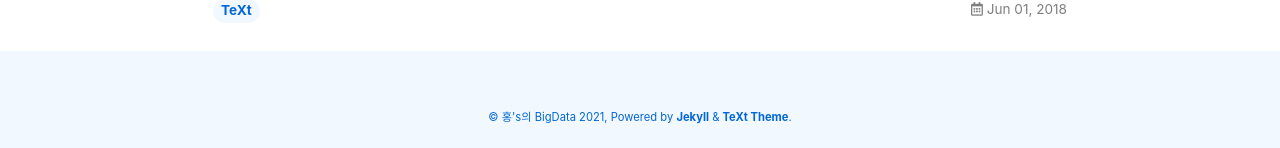
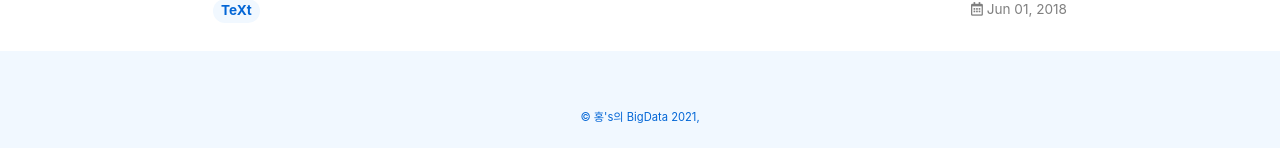
Before and after one commit to hongyeol-seo/hongyeol-seo.github.io, a Jekyll site: the page built from index.html, in a window 1280 px wide. Shown: the part 1218-1366 px from the top of the page. Built offline with Jekyll 4.4.1, drawn with Linux system fonts in a browser that asks for light colours; nearby versions of some CDN libraries; emoji names are drawn with the system emoji font; the list of posts is cut into pages by our own code.

Commit message:
하단 Powered by 삭제

```diff
--- a/_includes/footer.html
+++ b/_includes/footer.html
@@ -29,8 +29,8 @@
         {%- include snippets/get-locale-string.html key='COPYRIGHT_DATES' -%}
         {%- assign _locale_copyright_dates = __return -%}
         © {{ site.title }} {{ _locale_copyright_dates }},
-        Powered by <a title="Jekyll is a simple, blog-aware, static site generator." href="http://jekyllrb.com/">Jekyll</a> & <a
-        title="TeXt is a super customizable Jekyll theme." href="https://github.com/kitian616/jekyll-TeXt-theme">TeXt Theme</a>.
+        <!-- Powered by <a title="Jekyll is a simple, blog-aware, static site generator." href="http://jekyllrb.com/">Jekyll</a> & <a
+        title="TeXt is a super customizable Jekyll theme." href="https://github.com/kitian616/jekyll-TeXt-theme">TeXt Theme</a>. -->
       </div>
     </div>
   </div>
```
